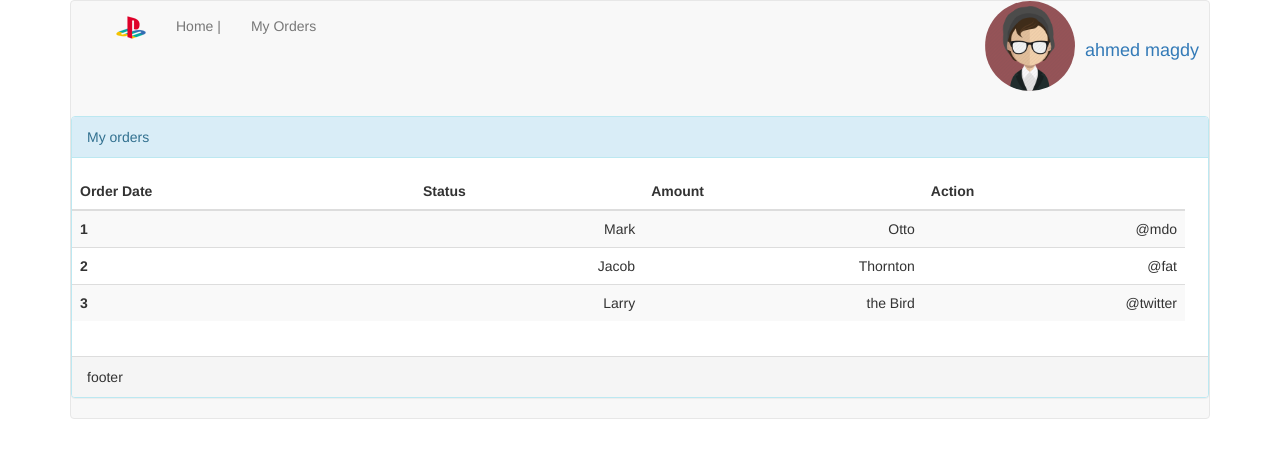
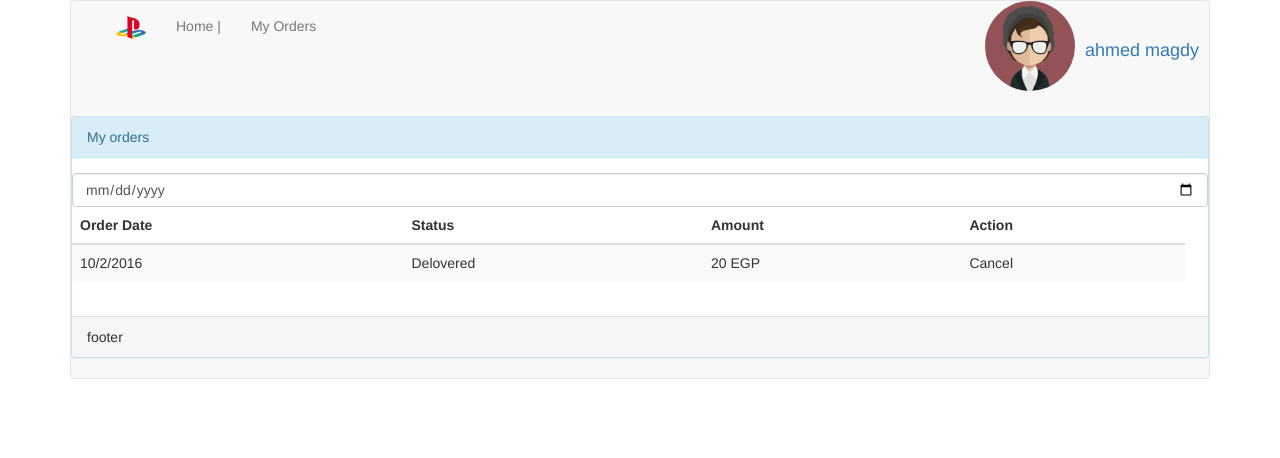
Before and after one commit to amagdy529/Cafeteria_Project, a PHP site: page /My_Orders.php in a window 1280 px wide. Shown: the top 458 px of the page. Run offline with PHP 8.4, Linux system fonts and the light colour scheme.

```diff
--- a/My_Orders.php
+++ b/My_Orders.php
@@ -63,7 +63,12 @@
 				<div class="panel-heading" >My orders</div>
 				  <div class="panel-body">
 
-				      <div class= "row" style="text-align:right ; margin-right:8px;" >
+				  	<div class="row" >
+				  		<input class="form-control" type="date" value="from">
+				  	</div>
+
+
+				      <div class= "row" style=" margin-right:8px;" >
 
 <table class="table table-striped">
   <thead>
@@ -76,27 +81,16 @@
   </thead>
   <tbody>
     <tr>
-      <th scope="row">1</th>
-      <td>Mark</td>
-      <td>Otto</td>
-      <td>@mdo</td>
-    </tr>
-    <tr>
-      <th scope="row">2</th>
-      <td>Jacob</td>
-      <td>Thornton</td>
-      <td>@fat</td>
-    </tr>
-    <tr>
-      <th scope="row">3</th>
-      <td>Larry</td>
-      <td>the Bird</td>
-      <td>@twitter</td>
+
+      <td>10/2/2016</td>
+      <td>Delovered</td>
+      <td>20 EGP</td>
+      <td>Cancel</td>
     </tr>
   </tbody>
 </table>
 
-         	    </div>		 <!-- row 1 (row with search ) -->
+         	    </div>		 <!-- row 2  -->
 
 
 				  </div> <!-- end body -->
--- a/adduser.php
+++ b/adduser.php
@@ -50,7 +50,7 @@
                     <h1 class="panel-title">AddUser</h1>
                   </div>
                   <div class="panel-body">
-                    	<form method="" action="adduser2.php" enctype="multipart/form-data" method="post">
+                    	<form method="" action="adduser.php" enctype="multipart/form-data" method="post">
                       <div class="form-group">
                         <label for="fname"> Name</label>
                         <input type="text" class="form-control"   name="fname" placeholder="Enter Your  name" required>
@@ -102,7 +102,7 @@
                       </div>
 
                       <button type="submit" name="save_btn" class="btn btn-info pull-center">Save</button>
-                      <button type="reset" name="save_btn" class="btn btn-info pull-center">Reset</button>
+                      <button type="reset" name="reset_btn" class="btn btn-info pull-center">Reset</button>
 
 		</form>
 
```
Also changed, not shown: adduser2.php (+29 -2 lines).
